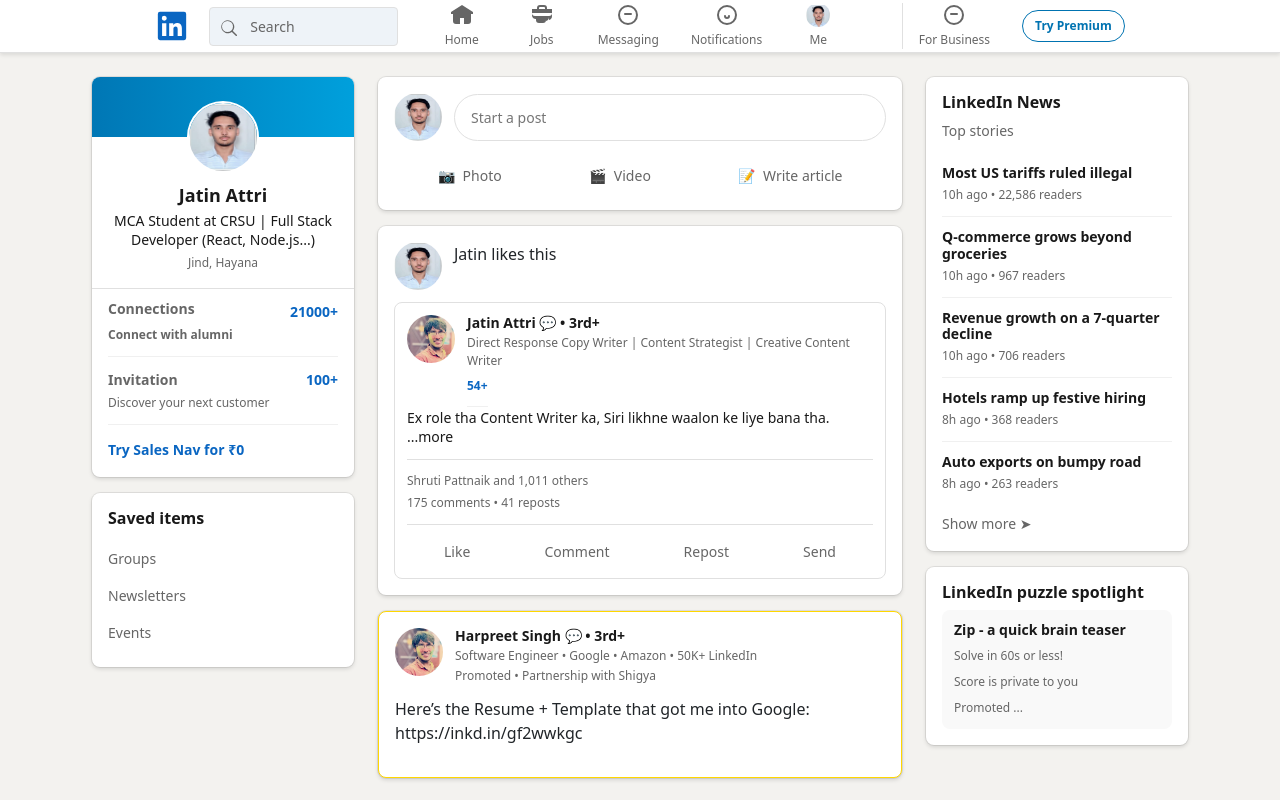
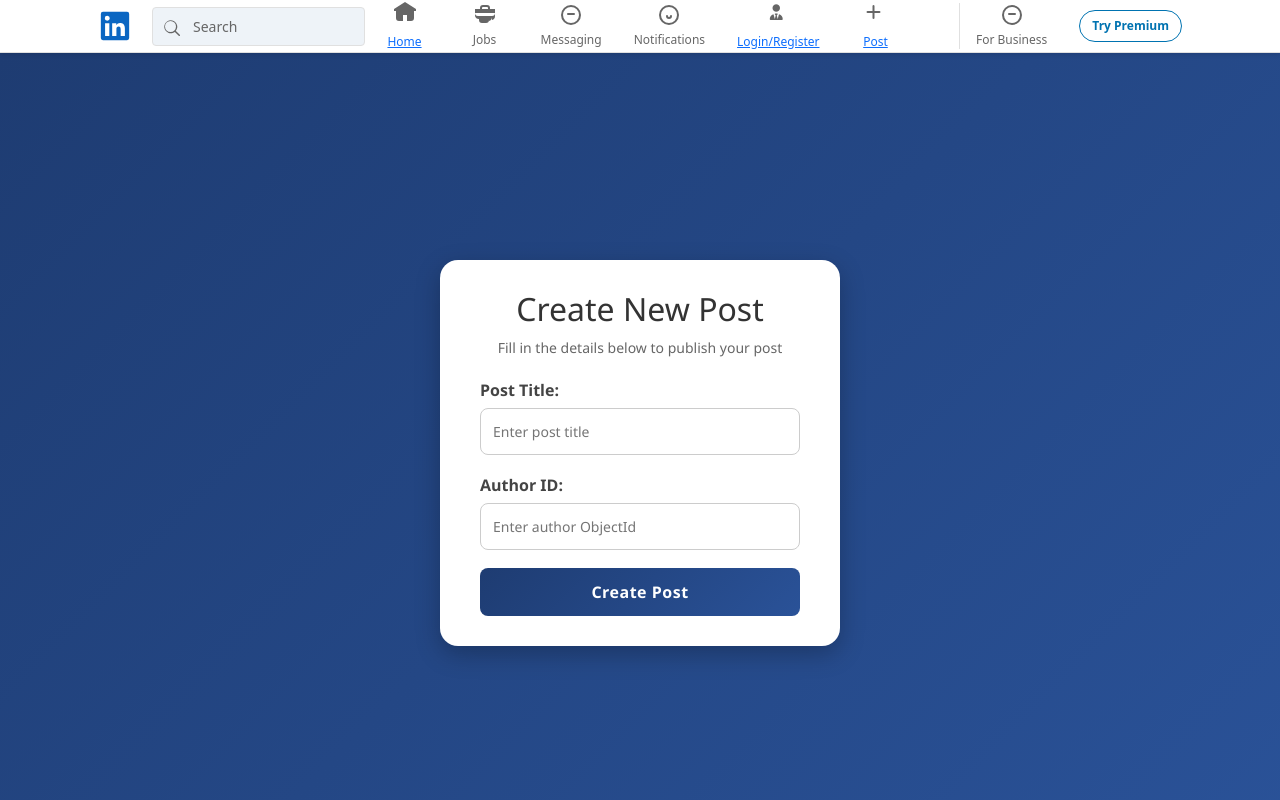
Before and after one commit to Jatin-attri/Instagram, a React (Vite) app: page /post in a window 1280 px wide. Shown: the top 800 px of the page. Built offline with nearby package versions, Linux system fonts and the light colour scheme.

Commit message:
Registration and post form created and components added

```diff
--- a/index.html
+++ b/index.html
@@ -6,6 +6,7 @@
     <meta name="viewport" content="width=device-width, initial-scale=1.0" />
     <link href="https://cdn.jsdelivr.net/npm/bootstrap@5.2.3/dist/css/bootstrap.min.css" rel="stylesheet" integrity="sha384-rbsA2VBKQhggwzxH7pPCaAqO46MgnOM80zW1RWuH61DGLwZJEdK2Kadq2F9CUG65" crossorigin="anonymous">
     <script src="https://cdn.jsdelivr.net/npm/sweetalert2@11"></script>
+    <link rel="stylesheet" href="https://cdnjs.cloudflare.com/ajax/libs/font-awesome/7.0.1/css/all.min.css" integrity="sha512-2SwdPD6INVrV/lHTZbO2nodKhrnDdJK9/kg2XD1r9uGqPo1cUbujc+IYdlYdEErWNu69gVcYgdxlmVmzTWnetw==" crossorigin="anonymous" referrerpolicy="no-referrer" />
     <title>Vite + React</title>
   </head>
   <body>
--- a/package.json
+++ b/package.json
@@ -17,7 +17,8 @@
     "express": "^5.1.0",
     "react": "^19.1.1",
     "react-dom": "^19.1.1",
-    "react-router-dom": "^7.8.2"
+    "react-router-dom": "^7.8.2",
+    "sweetalert2": "^11.23.0"
   },
   "devDependencies": {
     "@eslint/js": "^9.33.0",
--- a/src/App.jsx
+++ b/src/App.jsx
@@ -1,34 +1,23 @@
-import { useState } from 'react'
-import reactLogo from './assets/react.svg'
-import viteLogo from '/vite.svg'
-// import './App.css'
-import Navbar from './Components/Navbar'
-import Footer from './Components/Footer'
+import { BrowserRouter, Routes, Route } from "react-router-dom";
+import Homepage from './Components/Homepage';
+import Registration from './Components/Registration';
+import FeedSection from "./Components/FeedSection";
+import CreatePost from "./Components/createPost";
 
+function App() {
+  return (
+    <BrowserRouter>
+      <Routes>
 
+        <Route path="/" element={<Homepage />}>
 
-
-
-import {BrowserRouter, Routes, Route } from "react-router"
-import HeroSection from './Components/FeedSection'
-function App() {
-  const [count, setCount] = useState(0)
-
-  return (
-    <>
-    <BrowserRouter>
-    <Navbar/>
-    <HeroSection/>
-      <Routes>
-        <Route>
-
+          <Route index element={<FeedSection />} />
+          <Route path="/registration" element={<Registration />} />
+          <Route path="/post" element={<CreatePost/>}></Route>
         </Route>
       </Routes>
-     <Footer></Footer>
     </BrowserRouter>
-
-    </>
-  )
+  );
 }
 
-export default App
+export default App;
--- a/src/Components/FeedSection.jsx
+++ b/src/Components/FeedSection.jsx
@@ -1,7 +1,9 @@
 import React from 'react';
 import './FeedSection.css';
+import { getCurrentUser } from '../utils/auth';
 
 function FeedSection() {
+  const user = getCurrentUser();
   return (
     <div className="feed-section">
       <div className="feed-container">
@@ -17,7 +19,8 @@
                     alt="Profile"
                   />
                 </div>
-                <h2 className="profile-name">Jatin Attri</h2>
+                {user ? (
+                <h2 className="profile-name"> <span>👤 {user.name} ({user.email}) Roll:{user.role}</span></h2>) : (<span>Not logged in</span>) }
                 <p className="profile-title">MCA Student at CRSU | Full Stack Developer (React, Node.js...)</p>
                 <p className="profile-location">Jind, Hayana</p>
               </div>
--- /dev/null
+++ b/src/Components/Homepage.jsx
@@ -0,0 +1,17 @@
+import Navbar from "./Navbar";
+import Footer from "./Footer";
+import { Outlet } from "react-router-dom";
+
+export default function Homepage(){
+    return (
+        <>
+            <div>
+                <Navbar></Navbar>
+                <Outlet></Outlet>
+                <Footer></Footer>
+            </div>
+
+
+        </>
+    )
+}
--- a/src/Components/Navbar.css
+++ b/src/Components/Navbar.css
@@ -102,6 +102,12 @@
 .nav-item:hover {
   color: #000000;
 }
+.login:hover{
+  color: #0d0511;
+
+  text-shadow: #000000;
+}
+
 
 .nav-item svg {
   width: 24px;
--- a/src/Components/Navbar.jsx
+++ b/src/Components/Navbar.jsx
@@ -1,7 +1,11 @@
 import React, { useState } from 'react';
 import './Navbar.css';
+import { Link } from "react-router-dom";
+
+
 
 function Navbar() {
+
   const [searchQuery, setSearchQuery] = useState('');
   const [isMenuOpen, setIsMenuOpen] = useState(false);
 
@@ -22,7 +26,7 @@
         <div className="navbar-left">
           <div className="navbar-logo">
             <svg xmlns="http://www.w3.org/2000/svg" viewBox="0 0 24 24" width="24" height="24">
-              <path d="M20.5 2h-17A1.5 1.5 0 002 3.5v17A1.5 1.5 0 003.5 22h17a1.5 1.5 0 001.5-1.5v-17A1.5 1.5 0 0020.5 2zM8 19H5v-9h3zM6.5 8.25A1.75 1.75 0 118.3 6.5a1.78 1.78 0 01-1.8 1.75zM19 19h-3v-4.74c0-1.42-.6-1.93-1.38-1.93A1.74 1.74 0 0013 14.19V19h-3v-9h2.9v1.3a3.11 3.11 0 012.7-1.4c1.55 0 3.36.86 3.36 3.66z" fill="#0a66c2"/>
+              <path d="M20.5 2h-17A1.5 1.5 0 002 3.5v17A1.5 1.5 0 003.5 22h17a1.5 1.5 0 001.5-1.5v-17A1.5 1.5 0 0020.5 2zM8 19H5v-9h3zM6.5 8.25A1.75 1.75 0 118.3 6.5a1.78 1.78 0 01-1.8 1.75zM19 19h-3v-4.74c0-1.42-.6-1.93-1.38-1.93A1.74 1.74 0 0013 14.19V19h-3v-9h2.9v1.3a3.11 3.11 0 012.7-1.4c1.55 0 3.36.86 3.36 3.66z" fill="#0a66c2" />
             </svg>
           </div>
 
@@ -30,7 +34,7 @@
             <form onSubmit={handleSearch} className="search-form">
               <div className="search-icon">
                 <svg xmlns="http://www.w3.org/2000/svg" viewBox="0 0 16 16" width="16" height="16">
-                  <path d="M11.87 10.835c.018.015.035.03.051.047l3.864 3.863a.75.75 0 11-1.06 1.06l-3.863-3.863a.747.747 0 01-.047-.051 6.5 6.5 0 111.06-1.06h-.005zM6.5 12a5.5 5.5 0 100-11 5.5 5.5 0 000 11z" fill="currentColor"/>
+                  <path d="M11.87 10.835c.018.015.035.03.051.047l3.864 3.863a.75.75 0 11-1.06 1.06l-3.863-3.863a.747.747 0 01-.047-.051 6.5 6.5 0 111.06-1.06h-.005zM6.5 12a5.5 5.5 0 100-11 5.5 5.5 0 000 11z" fill="currentColor" />
                 </svg>
               </div>
               <input
@@ -47,42 +51,61 @@
         {/* Navigation Items */}
         <div className="navbar-center">
           <div className="nav-item">
+
             <svg xmlns="http://www.w3.org/2000/svg" viewBox="0 0 24 24" width="24" height="24">
-              <path d="M23 9v2h-2v7a3 3 0 01-3 3h-4v-6h-4v6H6a3 3 0 01-3-3v-7H1V9l11-7z" fill="currentColor"/>
+              <path d="M23 9v2h-2v7a3 3 0 01-3 3h-4v-6h-4v6H6a3 3 0 01-3-3v-7H1V9l11-7z" fill="currentColor" />
             </svg>
-            <span>Home</span>
+            <Link to=""><span>Home</span></Link>
           </div>
 
           <div className="nav-item">
             <svg xmlns="http://www.w3.org/2000/svg" viewBox="0 0 24 24" width="24" height="24">
-              <path d="M17 6V5a3 3 0 00-3-3h-4a3 3 0 00-3 3v1H2v4a3 3 0 003 3h14a3 3 0 003-3V6h-5zm-8-1a1 1 0 011-1h4a1 1 0 011 1v1H9V5zm10 9a4 4 0 01-3 3.92V17a3 3 0 01-3 3h-4a3 3 0 01-3-3v-1.08A4 4 0 012 13v-3h20v3a4 4 0 01-3 4z" fill="currentColor"/>
+              <path d="M17 6V5a3 3 0 00-3-3h-4a3 3 0 00-3 3v1H2v4a3 3 0 003 3h14a3 3 0 003-3V6h-5zm-8-1a1 1 0 011-1h4a1 1 0 011 1v1H9V5zm10 9a4 4 0 01-3 3.92V17a3 3 0 01-3 3h-4a3 3 0 01-3-3v-1.08A4 4 0 012 13v-3h20v3a4 4 0 01-3 4z" fill="currentColor" />
             </svg>
             <span>Jobs</span>
           </div>
 
           <div className="nav-item">
             <svg xmlns="http://www.w3.org/2000/svg" viewBox="0 0 24 24" width="24" height="24">
-              <path d="M12 2a10 10 0 1010 10A10 10 0 0012 2zm0 18a8 8 0 118-8 8 8 0 01-8 8zm4-9a1 1 0 01-1 1H9a1 1 0 010-2h6a1 1 0 011 1z" fill="currentColor"/>
+              <path d="M12 2a10 10 0 1010 10A10 10 0 0012 2zm0 18a8 8 0 118-8 8 8 0 01-8 8zm4-9a1 1 0 01-1 1H9a1 1 0 010-2h6a1 1 0 011 1z" fill="currentColor" />
             </svg>
             <span>Messaging</span>
           </div>
 
           <div className="nav-item">
             <svg xmlns="http://www.w3.org/2000/svg" viewBox="0 0 24 24" width="24" height="24">
-              <path d="M12 2a10 10 0 1010 10A10 10 0 0012 2zm0 18a8 8 0 118-8 8 8 0 01-8 8zm3-7a3 3 0 01-3 3 3 3 0 01-3-3 1 1 0 012 0 1 1 0 002 0 1 1 0 012 0z" fill="currentColor"/>
+              <path d="M12 2a10 10 0 1010 10A10 10 0 0012 2zm0 18a8 8 0 118-8 8 8 0 01-8 8zm3-7a3 3 0 01-3 3 3 3 0 01-3-3 1 1 0 012 0 1 1 0 002 0 1 1 0 012 0z" fill="currentColor" />
             </svg>
             <span>Notifications</span>
           </div>
 
-          <div className="nav-item">
+          <div className="nav-item  login">
             <div className="user-avatar">
-              <img
+              {/* <img
                 src="./src/assets/jatinphoto.jpg"
                 alt="User"
                 className="avatar-img"
-              />
+              /> */}
+
+             <i class="fa-solid fa-user-tie"></i>
+
             </div>
-            <span>Me</span>
+             <Link to="/registration" ><span>Login/Register</span></Link>
+          </div>
+
+
+          <div className="nav-item ">
+            <div className="user-avatar">
+              {/* <img
+                src="./src/assets/jatinphoto.jpg"
+                alt="User"
+                className="avatar-img"
+              /> */}
+
+             <i class="fa-solid fa-plus "></i>
+
+            </div>
+             <Link to="/post" ><span>Post</span></Link>
           </div>
         </div>
 
@@ -90,7 +113,7 @@
         <div className="navbar-right">
           <div className="nav-item business">
             <svg xmlns="http://www.w3.org/2000/svg" viewBox="0 0 24 24" width="24" height="24">
-              <path d="M12 2a10 10 0 1010 10A10 10 0 0012 2zm0 18a8 8 0 118-8 8 8 0 01-8 8zm4-9a1 1 0 01-1 1H9a1 1 0 010-2h6a1 1 0 011 1z" fill="currentColor"/>
+              <path d="M12 2a10 10 0 1010 10A10 10 0 0012 2zm0 18a8 8 0 118-8 8 8 0 01-8 8zm4-9a1 1 0 01-1 1H9a1 1 0 010-2h6a1 1 0 011 1z" fill="currentColor" />
             </svg>
             <span>For Business</span>
           </div>
@@ -102,7 +125,7 @@
           {/* Mobile Menu Button */}
           <button className="mobile-menu-btn" onClick={toggleMenu}>
             <svg xmlns="http://www.w3.org/2000/svg" viewBox="0 0 24 24" width="24" height="24">
-              <path d="M3 4h18v2H3V4zm0 7h18v2H3v-2zm0 7h18v2H3v-2z" fill="currentColor"/>
+              <path d="M3 4h18v2H3V4zm0 7h18v2H3v-2zm0 7h18v2H3v-2z" fill="currentColor" />
             </svg>
           </button>
         </div>
--- /dev/null
+++ b/src/Components/Registration.css
@@ -0,0 +1,100 @@
+/* Scoped to Registration component */
+.registration-page {
+  font-family: 'Segoe UI', Tahoma, Geneva, Verdana, sans-serif;
+  background: linear-gradient(135deg, #6a11cb 0%, #2575fc 100%);
+  display: flex;
+  justify-content: center;
+  align-items: center;
+  height: 100vh;
+  margin: 0;
+}
+
+/* Card container */
+.registration-page .form-container {
+  background: #fff;
+  padding: 30px 40px;
+  border-radius: 18px;
+  box-shadow: 0 8px 25px rgba(0, 0, 0, 0.2);
+  width: 380px;
+  text-align: center;
+  animation: fadeIn 0.6s ease-in-out;
+}
+
+@keyframes fadeIn {
+  from {
+    opacity: 0;
+    transform: translateY(20px);
+  }
+  to {
+    opacity: 1;
+    transform: translateY(0);
+  }
+}
+
+/* Heading */
+.registration-page .form-container h2 {
+  margin: 0;
+  font-size: 24px;
+  color: #333;
+}
+
+.registration-page .form-container p {
+  font-size: 14px;
+  color: #666;
+  margin-bottom: 20px;
+}
+
+/* Labels */
+.registration-page label {
+  display: block;
+  text-align: left;
+  margin-bottom: 6px;
+  font-weight: 600;
+  color: #444;
+}
+
+/* Input fields */
+.registration-page input,
+.registration-page select {
+  width: 100%;
+  padding: 12px;
+  margin-bottom: 18px;
+  border: 1px solid #ccc;
+  border-radius: 8px;
+  font-size: 14px;
+  transition: 0.3s;
+}
+
+.registration-page input:focus,
+.registration-page select:focus {
+  border-color: #2575fc;
+  box-shadow: 0 0 6px rgba(37, 117, 252, 0.5);
+  outline: none;
+}
+
+/* Button */
+.registration-page button {
+  width: 100%;
+  padding: 12px;
+  background: linear-gradient(135deg, #6a11cb, #2575fc);
+  border: none;
+  color: white;
+  font-size: 16px;
+  border-radius: 8px;
+  cursor: pointer;
+  font-weight: bold;
+  letter-spacing: 0.5px;
+  transition: transform 0.2s ease, box-shadow 0.3s ease;
+}
+
+.registration-page button:hover {
+  box-shadow: 0 4px 12px rgba(0, 0, 0, 0.2);
+  transform: translateY(-2px);
+}
+
+/* Footer text */
+.registration-page .footer-text {
+  margin-top: 15px;
+  font-size: 12px;
+  color: #888;
+}
--- /dev/null
+++ b/src/Components/Registration.jsx
@@ -0,0 +1,100 @@
+import { useState } from "react";
+import Swal from "sweetalert2";
+import "./Registration.css"; // Import scoped CSS
+
+export default function Registration() {
+  const [formData, setFormData] = useState({
+    name: "",
+    email: "",
+    role: "USER"
+  });
+
+  async function register(e) {
+    e.preventDefault();
+
+    try {
+      const res = await fetch("http://localhost:5000/user", {
+        method: "POST",
+        headers: { "Content-Type": "application/json" },
+        body: JSON.stringify(formData)
+      });
+
+      const data = await res.json();
+      console.log(data);
+      sessionStorage.setItem('username', data.id);
+       localStorage.setItem("user", JSON.stringify(data));
+
+
+      Swal.fire({
+        title: "Registration Completed!",
+        icon: "success",
+        draggable: true,
+
+
+
+      });
+
+
+      // Reset form after success
+      setFormData({ name: "", email: "", role: "USER" });
+
+    } catch (error) {
+      console.error(error);
+      Swal.fire({
+        title: "Registration Failed!",
+        text: "Something went wrong. Try again.",
+        icon: "error"
+      });
+    }
+  }
+
+  function handleChange(e) {
+    setFormData({ ...formData, [e.target.id]: e.target.value });
+  }
+
+  return (
+    <div className="registration-page">
+      <div className="form-container">
+        <h2>User Registration</h2>
+        <p>Create your account to get started</p>
+
+        <form onSubmit={register}>
+          <label htmlFor="name">Enter the User Name:</label>
+          <input
+            type="text"
+            id="name"
+            value={formData.name}
+            onChange={handleChange}
+            required
+          />
+
+          <label htmlFor="email">Enter your Email id:</label>
+          <input
+            type="email"
+            id="email"
+            value={formData.email}
+            onChange={handleChange}
+            required
+          />
+
+          <label htmlFor="role">Select Role:</label>
+          <select
+            id="role"
+            value={formData.role}
+            onChange={handleChange}
+            required
+          >
+            <option value="USER">USER</option>
+            <option value="ADMIN">ADMIN</option>
+          </select>
+
+          <button type="submit">Register</button>
+        </form>
+
+        <div className="footer-text">
+          © 2025 Jatin Attri | Secure & Simple Registration
+        </div>
+      </div>
+    </div>
+  );
+}
--- /dev/null
+++ b/src/Components/createPost.css
@@ -0,0 +1,83 @@
+/* Full page center */
+.create-post-page {
+  display: flex;
+  justify-content: center;
+  align-items: center;
+  height: 100vh;
+  background: linear-gradient(135deg, #1e3c72, #2a5298);
+  font-family: 'Segoe UI', Tahoma, Geneva, Verdana, sans-serif;
+}
+
+/* Card container */
+.create-post-container {
+  background: #fff;
+  padding: 30px 40px;
+  border-radius: 18px;
+  box-shadow: 0 8px 25px rgba(0, 0, 0, 0.25);
+  width: 400px;
+  text-align: center;
+  animation: fadeIn 0.6s ease-in-out;
+}
+
+@keyframes fadeIn {
+  from { opacity: 0; transform: translateY(20px); }
+  to { opacity: 1; transform: translateY(0); }
+}
+
+/* Headings */
+.create-post-container h2 {
+  margin-bottom: 8px;
+  color: #333;
+}
+
+.create-post-container p {
+  font-size: 14px;
+  color: #666;
+  margin-bottom: 20px;
+}
+
+/* Labels */
+.create-post-container label {
+  display: block;
+  text-align: left;
+  margin-bottom: 6px;
+  font-weight: 600;
+  color: #444;
+}
+
+/* Input fields */
+.create-post-container input {
+  width: 100%;
+  padding: 12px;
+  margin-bottom: 18px;
+  border: 1px solid #ccc;
+  border-radius: 8px;
+  font-size: 14px;
+  transition: border 0.3s, box-shadow 0.3s;
+}
+
+.create-post-container input:focus {
+  border-color: #2a5298;
+  box-shadow: 0 0 6px rgba(42, 82, 152, 0.4);
+  outline: none;
+}
+
+/* Button */
+.create-post-container button {
+  width: 100%;
+  padding: 12px;
+  background: linear-gradient(135deg, #1e3c72, #2a5298);
+  border: none;
+  color: white;
+  font-size: 16px;
+  border-radius: 8px;
+  cursor: pointer;
+  font-weight: bold;
+  letter-spacing: 0.5px;
+  transition: transform 0.2s ease, box-shadow 0.3s ease;
+}
+
+.create-post-container button:hover {
+  box-shadow: 0 4px 12px rgba(0, 0, 0, 0.2);
+  transform: translateY(-2px);
+}
--- /dev/null
+++ b/src/Components/createPost.jsx
@@ -0,0 +1,82 @@
+import { useState } from "react";
+import Swal from "sweetalert2";
+import "./CreatePost.css"; // Import CSS
+
+export default function CreatePost() {
+  const [formData, setFormData] = useState({
+    title: "",
+    authorId: ""
+  });
+
+  const handleChange = (e) => {
+    setFormData({ ...formData, [e.target.name]: e.target.value });
+  };
+
+  const handleSubmit = async (e) => {
+    e.preventDefault();
+
+    try {
+      const res = await fetch("http://localhost:5000/post", {
+        method: "POST",
+        headers: { "Content-Type": "application/json" },
+        body: JSON.stringify(formData),
+      });
+
+      if (!res.ok) throw new Error("Failed to create post");
+
+      const data = await res.json();
+      console.log("Post created:", data);
+
+      Swal.fire({
+        title: "✅ Post Created Successfully!",
+        text: `Title: ${data.title}`,
+        icon: "success",
+      });
+
+      // Reset form
+      setFormData({ title: "", authorId: "" });
+
+    } catch (err) {
+      Swal.fire({
+        title: "❌ Error",
+        text: err.message,
+        icon: "error",
+      });
+    }
+  };
+
+  return (
+    <div className="create-post-page">
+      <div className="create-post-container">
+        <h2>Create New Post</h2>
+        <p>Fill in the details below to publish your post</p>
+
+        <form onSubmit={handleSubmit}>
+          <label htmlFor="title">Post Title:</label>
+          <input
+            type="text"
+            id="title"
+            name="title"
+            placeholder="Enter post title"
+            value={formData.title}
+            onChange={handleChange}
+            required
+          />
+
+          <label htmlFor="authorId">Author ID:</label>
+          <input
+            type="text"
+            id="authorId"
+            name="authorId"
+            placeholder="Enter author ObjectId"
+            value={formData.authorId}
+            onChange={handleChange}
+            required
+          />
+
+          <button type="submit">Create Post</button>
+        </form>
+      </div>
+    </div>
+  );
+}
--- /dev/null
+++ b/src/utils/auth.js
@@ -0,0 +1,5 @@
+// utils/auth.js
+export function getCurrentUser() {
+  const user = localStorage.getItem("user");
+  return user ? JSON.parse(user) : null;
+}
```
Also changed, not shown: 1 other file (tests, documents, lock files or other folders).
